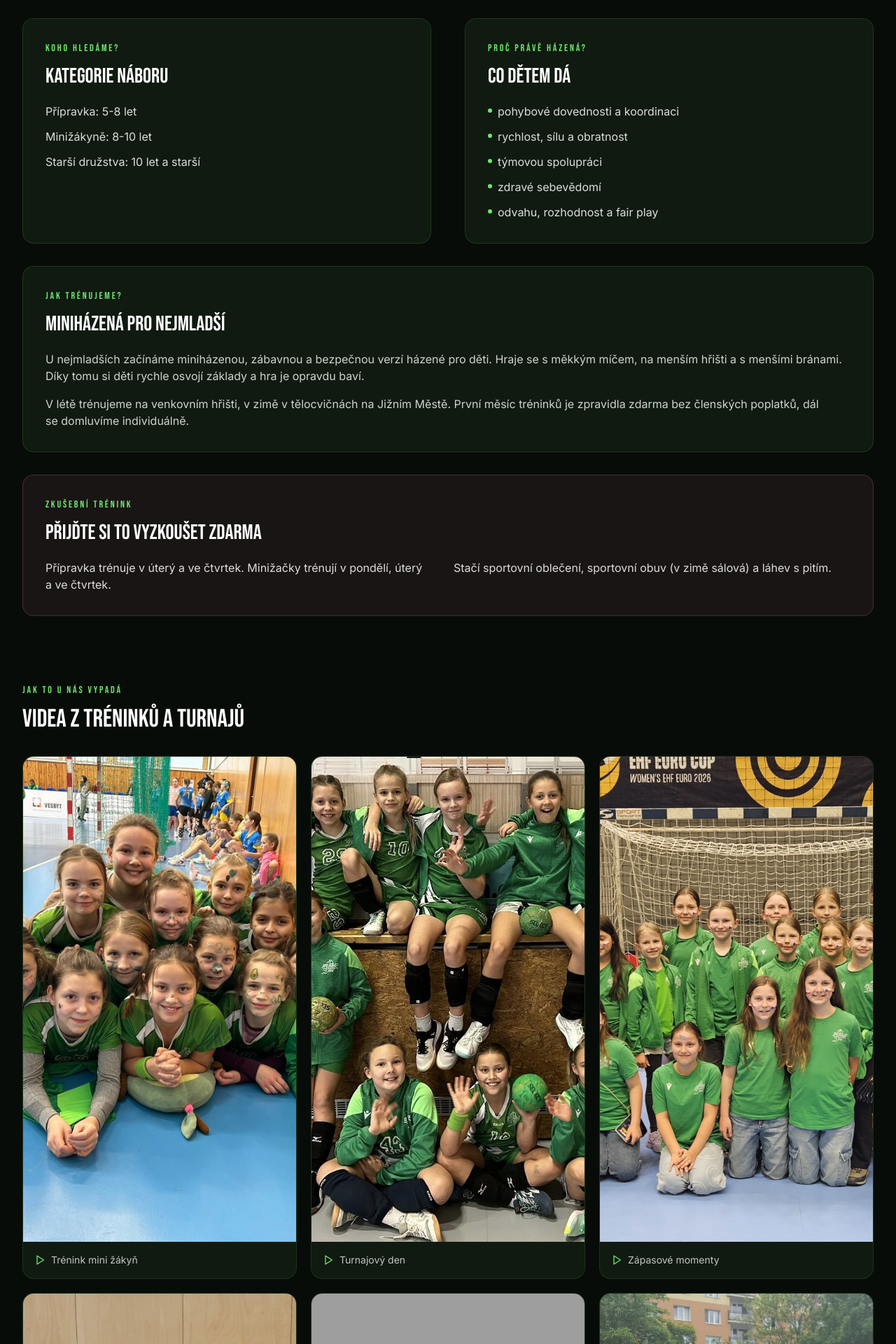
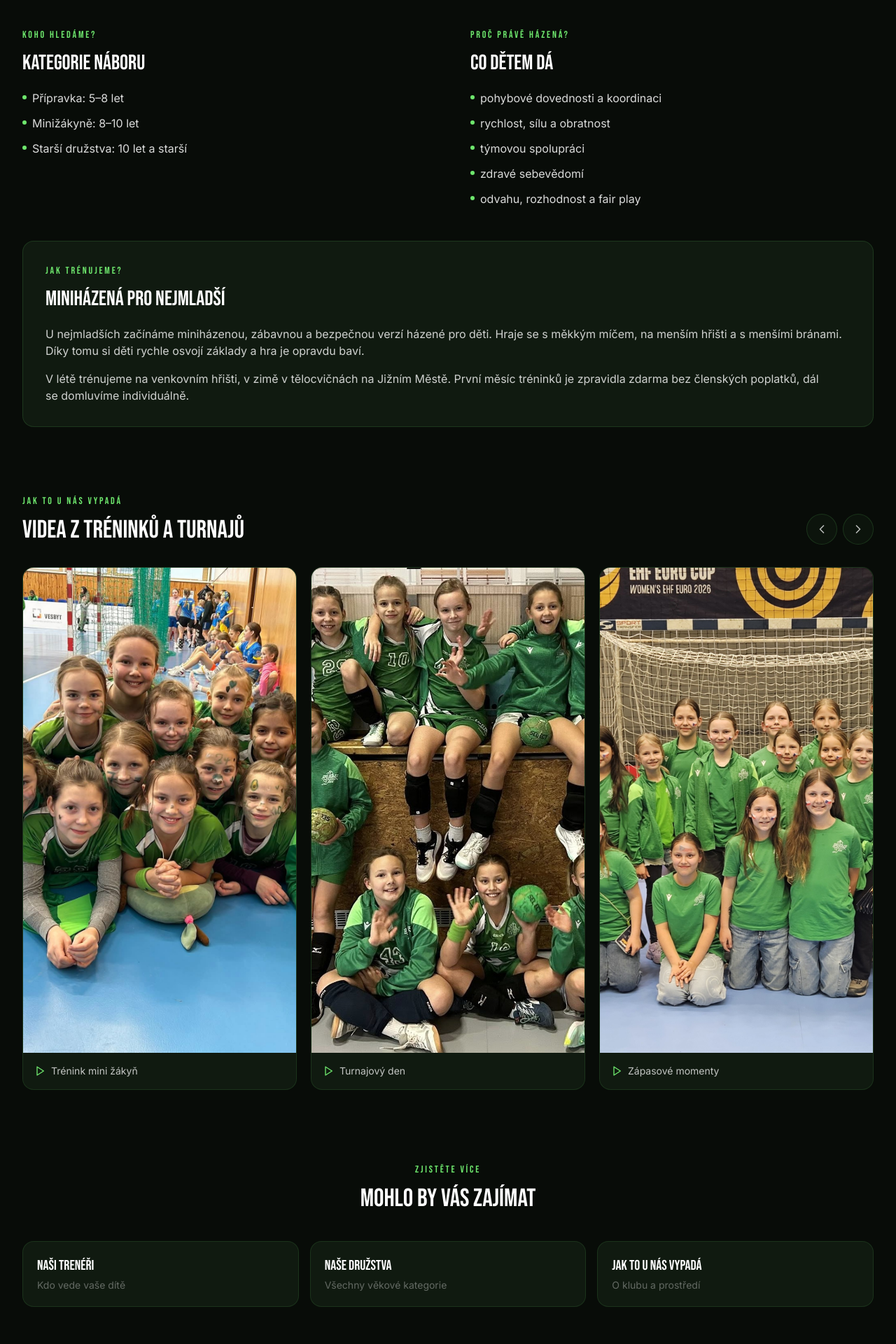
Before and after one commit to jakub245/hchaje-web, a React (Vite) app: page /chci-se-pridat in a window 1280 px wide. Shown: the part 860-2780 px from the top of the page at 70% size. Built offline with nearby package versions, Linux system fonts and the light colour scheme; grey boxes are pictures that could not be loaded.

Commit message:
Rebuild nabor page: CTA anchor, remove boxes, video carousel, Mohlo by vas zajimat, merge contact+form sections

```diff
--- a/src/app/pages/ChciSePridat.tsx
+++ b/src/app/pages/ChciSePridat.tsx
@@ -1,5 +1,6 @@
-import { useEffect, useState } from "react";
-import { ChevronLeft, ChevronRight, Mail, Play } from "lucide-react";
+import { useEffect, useRef, useState } from "react";
+import { ChevronLeft, ChevronRight, Mail, Phone, Play } from "lucide-react";
+import { Link } from "react-router";
 import {
   PageHero,
   SectionLabel,
@@ -14,7 +15,6 @@ import naborMini from "../../imports/foto/nabor/Nabor_mini.jpg";
 import naborRepre from "../../imports/foto/nabor/Nabor_repre.jpg";
 import naborSulcak from "../../imports/foto/nabor/Nabor_sulcak.jpg";
 import naborTurnaj from "../../imports/foto/nabor/Nabor_turnaj.jpg";
-import naborPaulin from "../../imports/foto/nabor/petr-paulin-nabor.png";
 
 const NABOR_GALLERY = [
   { src: naborMini, alt: "Nábor HC Háje - mini žákyně" },
@@ -76,6 +76,12 @@ const isValidPhone = (prefix: string, value: string) => {
 
 export default function ChciSePridatPage() {
   const [galleryIndex, setGalleryIndex] = useState(0);
+  const videoScrollRef = useRef<HTMLDivElement>(null);
+  const scrollVideos = (dir: 1 | -1) => {
+    const el = videoScrollRef.current;
+    if (!el) return;
+    el.scrollBy({ left: dir * el.offsetWidth, behavior: "smooth" });
+  };
   const [formData, setFormData] = useState(INITIAL_FORM);
   const [isSending, setIsSending] = useState(false);
   const [submitState, setSubmitState] = useState<{ type: "idle" | "success" | "error"; message: string }>({
@@ -150,9 +156,16 @@ export default function ChciSePridatPage() {
               <p className="text-white/55 mb-4" style={{ fontFamily: inter }}>
                 {nbspShortWords("U nejmenších dětí stavíme hlavně na radosti z pohybu, hrách a pozitivním vztahu ke sportu. Děti vedeme krok za krokem tak, aby měly ze sportu dlouhodobě dobrý pocit.")}
               </p>
-              <p className="text-white/55" style={{ fontFamily: inter }}>
+              <p className="text-white/55 mb-8" style={{ fontFamily: inter }}>
                 {nbspShortWords("První trénink je u nás vždy zdarma a nezávazně. Přijďte mezi nás objevit radost z pohybu a týmového sportu.")}
               </p>
+              <a
+                href="#kontaktni-formular"
+                className="inline-flex items-center gap-2 rounded-full px-8 py-3 bg-[#6EE76D] text-[#080C08] hover:brightness-110 hover:shadow-[0_0_20px_rgba(110,231,109,0.28)] uppercase transition-all duration-300"
+                style={{ fontFamily: bebas, letterSpacing: "0.08em" }}
+              >
+                Chci zkušební trénink
+              </a>
             </div>
             <div className="relative rounded-2xl overflow-hidden aspect-[4/3] group">
               {NABOR_GALLERY.map((item, index) => (
@@ -198,18 +211,27 @@ export default function ChciSePridatPage() {
 
       <section className="reveal-on-scroll pb-16 lg:pb-24">
         <div className="max-w-7xl mx-auto px-4 sm:px-6 lg:px-8">
-          <div className="grid lg:grid-cols-2 gap-8 lg:gap-12">
-            <article className="rounded-2xl border border-[#6EE76D]/14 bg-[#101a10] p-6 lg:p-8">
+          <div className="grid lg:grid-cols-2 gap-8 lg:gap-16">
+            <div>
               <SectionLabel>Koho hledáme?</SectionLabel>
               <h3 className="text-2xl lg:text-3xl text-white uppercase mb-5" style={{ fontFamily: bebas }}>Kategorie náboru</h3>
               <ul className="space-y-3 text-white/85" style={{ fontFamily: inter }}>
-                <li>Přípravka: 5-8 let</li>
-                <li>Minižákyně: 8-10 let</li>
-                <li>Starší družstva: 10 let a starší</li>
+                <li className="flex items-start gap-2">
+                  <span className="mt-2 w-1.5 h-1.5 rounded-full bg-[#6EE76D] flex-shrink-0" />
+                  <span>Přípravka: 5–8 let</span>
+                </li>
+                <li className="flex items-start gap-2">
+                  <span className="mt-2 w-1.5 h-1.5 rounded-full bg-[#6EE76D] flex-shrink-0" />
+                  <span>Minižákyně: 8–10 let</span>
+                </li>
+                <li className="flex items-start gap-2">
+                  <span className="mt-2 w-1.5 h-1.5 rounded-full bg-[#6EE76D] flex-shrink-0" />
+                  <span>Starší družstva: 10 let a starší</span>
+                </li>
               </ul>
-            </article>
+            </div>
 
-            <article className="rounded-2xl border border-[#6EE76D]/14 bg-[#101a10] p-6 lg:p-8">
+            <div>
               <SectionLabel>Proč právě házená?</SectionLabel>
               <h3 className="text-2xl lg:text-3xl text-white uppercase mb-5" style={{ fontFamily: bebas }}>Co dětem dá</h3>
               <ul className="space-y-3 text-white/85" style={{ fontFamily: inter }}>
@@ -220,10 +242,10 @@ export default function ChciSePridatPage() {
                   </li>
                 ))}
               </ul>
-            </article>
+            </div>
           </div>
 
-          <div className="mt-8 rounded-2xl border border-[#6EE76D]/14 bg-[#101a10] p-6 lg:p-8">
+          <div className="mt-12 rounded-2xl border border-[#6EE76D]/14 bg-[#101a10] p-6 lg:p-8">
             <SectionLabel>Jak trénujeme?</SectionLabel>
             <h3 className="text-2xl lg:text-3xl text-white uppercase mb-5" style={{ fontFamily: bebas }}>Miniházená pro nejmladší</h3>
             <p className="text-white/80 mb-4" style={{ fontFamily: inter }}>
@@ -233,27 +255,43 @@ export default function ChciSePridatPage() {
               {nbspShortWords("V létě trénujeme na venkovním hřišti, v zimě v tělocvičnách na Jižním Městě. První měsíc tréninků je zpravidla zdarma bez členských poplatků, dál se domluvíme individuálně.")}
             </p>
           </div>
-
-          <div className="mt-8 rounded-2xl border border-[#F587B9]/20 bg-[#F587B9]/7 p-6 lg:p-8">
-            <SectionLabel>Zkušební trénink</SectionLabel>
-            <h3 className="text-2xl lg:text-3xl text-white uppercase mb-5" style={{ fontFamily: bebas }}>Přijďte si to vyzkoušet zdarma</h3>
-            <div className="grid md:grid-cols-2 gap-4 text-white/85" style={{ fontFamily: inter }}>
-              <p>{nbspShortWords("Přípravka trénuje v úterý a ve čtvrtek. Minižačky trénují v pondělí, úterý a ve čtvrtek.")}</p>
-              <p>{nbspShortWords("Stačí sportovní oblečení, sportovní obuv (v zimě sálová) a láhev s pitím.")}</p>
-            </div>
-          </div>
         </div>
       </section>
 
       <section className="reveal-on-scroll pb-16 lg:pb-24">
         <div className="max-w-7xl mx-auto px-4 sm:px-6 lg:px-8">
-          <SectionLabel>Jak to u nás vypadá</SectionLabel>
-          <h2 className="text-3xl lg:text-4xl text-white uppercase mb-8" style={{ fontFamily: bebas }}>
-            Videa z tréninků a turnajů
-          </h2>
-          <div className="grid sm:grid-cols-2 lg:grid-cols-3 gap-5">
-            {NABOR_VIDEOS.slice(0, 6).map((video, index) => (
-              <article key={`${video.title}-${index}`} className="rounded-2xl overflow-hidden border border-[#6EE76D]/12 bg-[#101a10]">
+          <div className="flex items-end justify-between gap-4 mb-8">
+            <div>
+              <SectionLabel>Jak to u nás vypadá</SectionLabel>
+              <h2 className="text-3xl lg:text-4xl text-white uppercase" style={{ fontFamily: bebas }}>
+                Videa z tréninků a turnajů
+              </h2>
+            </div>
+            <div className="flex gap-2 flex-shrink-0">
+              <button
+                type="button"
+                onClick={() => scrollVideos(-1)}
+                className="inline-flex h-11 w-11 items-center justify-center rounded-full bg-[#0e160e]/90 border border-[#6EE76D]/15 text-white/70 hover:text-white transition"
+                aria-label="Posunout doleva"
+              >
+                <ChevronLeft className="w-5 h-5" />
+              </button>
+              <button
+                type="button"
+                onClick={() => scrollVideos(1)}
+                className="inline-flex h-11 w-11 items-center justify-center rounded-full bg-[#0e160e]/90 border border-[#6EE76D]/15 text-white/70 hover:text-white transition"
+                aria-label="Posunout doprava"
+              >
+                <ChevronRight className="w-5 h-5" />
+              </button>
+            </div>
+          </div>
+          <div ref={videoScrollRef} className="flex gap-5 overflow-x-auto pb-2 scroll-smooth [scrollbar-width:none] [&::-webkit-scrollbar]:hidden">
+            {NABOR_VIDEOS.map((video, index) => (
+              <article
+                key={`${video.title}-${index}`}
+                className="rounded-2xl overflow-hidden border border-[#6EE76D]/12 bg-[#101a10] flex-shrink-0 w-[calc((100%-2.5rem)/3)] min-w-[200px]"
+              >
                 <div className="aspect-[9/16] bg-black">
                   <ImageWithFallback src={video.poster} alt={video.title} className="w-full h-full object-cover" />
                 </div>
@@ -267,61 +305,82 @@ export default function ChciSePridatPage() {
         </div>
       </section>
 
+      {/* Mohlo by vás zajímat */}
       <section className="reveal-on-scroll pb-16 lg:pb-24">
-        <div className="max-w-7xl mx-auto px-4 sm:px-6 lg:px-8">
-          <SectionLabel>Trenéři přípravky a minižaček</SectionLabel>
-          <div className="rounded-2xl border border-[#6EE76D]/18 bg-gradient-to-r from-[#6EE76D]/10 via-[#F587B9]/7 to-[#6EE76D]/10 p-6 lg:p-8">
-            <div className="grid lg:grid-cols-[220px_1fr] gap-6 lg:gap-8 items-center">
-              <div className="mx-auto w-44 h-44 lg:w-52 lg:h-52 rounded-2xl overflow-hidden border border-[#6EE76D]/25 shadow-[0_0_35px_rgba(110,231,109,0.12)]">
-                <ImageWithFallback src={naborPaulin} alt="Petr Paulín" className="w-full h-full object-cover" />
-              </div>
-              <div>
-                <p className="text-[#6EE76D] uppercase tracking-[0.15em] mb-2" style={{ fontFamily: bebas }}>Trenérská licence C</p>
-                <h3 className="text-3xl lg:text-4xl text-white uppercase mb-3" style={{ fontFamily: bebas }}>Petr Paulín (41 let)</h3>
-                <p className="text-white/70 mb-3" style={{ fontFamily: inter }}>
-                  {nbspShortWords("Házené se věnuji od dětství a většinu hráčské kariéry jsem prožil v klubu Sokol Praha Vršovice. Vedle házené jsem se aktivně věnoval také fotbalu, běhu, triatlonu a raketovým sportům. Díky dlouholetým zkušenostem přináším dětem pevné základy pohybu, disciplínu i radost ze hry.")}
-                </p>
-                <p className="text-white/70 mb-3" style={{ fontFamily: inter }}>
-                  {nbspShortWords("Mám dvě dcery, a právě proto mám blízký vztah k práci s dětmi i porozumění tomu, co rodiče od kvalitního trenéra očekávají. Od roku 2024 působím v HC Háje, kde se věnuji především našim nejmenším hráčkám.")}
-                </p>
-                <p className="text-white/55" style={{ fontFamily: inter }}>
-                  {nbspShortWords("Mým cílem je vytvářet bezpečné, přátelské a motivující prostředí, ve kterém si děti budují lásku k házené, pohybu a sportu jako přirozené součásti života.")}
-                </p>
-              </div>
-            </div>
+        <div className="max-w-7xl mx-auto px-4 sm:px-6 lg:px-8 text-center">
+          <SectionLabel>Zjistěte více</SectionLabel>
+          <h2 className="text-3xl lg:text-4xl text-white uppercase mb-10" style={{ fontFamily: bebas }}>Mohlo by vás zajímat</h2>
+          <div className="grid sm:grid-cols-3 gap-4 text-left">
+            <Link
+              to="/o-klubu"
+              className="p-5 rounded-2xl bg-[#101a10] border border-[#6EE76D]/12 hover:border-[#6EE76D]/25 transition-all group"
+            >
+              <h3 className="text-white uppercase group-hover:text-[#6EE76D] transition-colors text-xl" style={{ fontFamily: bebas }}>Naši trenéři</h3>
+              <p className="text-white/35 text-sm mt-1" style={{ fontFamily: inter }}>Kdo vede vaše dítě</p>
+            </Link>
+            <Link
+              to="/druzstva"
+              className="p-5 rounded-2xl bg-[#101a10] border border-[#6EE76D]/12 hover:border-[#6EE76D]/25 transition-all group"
+            >
+              <h3 className="text-white uppercase group-hover:text-[#6EE76D] transition-colors text-xl" style={{ fontFamily: bebas }}>Naše družstva</h3>
+              <p className="text-white/35 text-sm mt-1" style={{ fontFamily: inter }}>Všechny věkové kategorie</p>
+            </Link>
+            <Link
+              to="/o-klubu"
+              className="p-5 rounded-2xl bg-[#101a10] border border-[#6EE76D]/12 hover:border-[#6EE76D]/25 transition-all group"
+            >
+              <h3 className="text-white uppercase group-hover:text-[#6EE76D] transition-colors text-xl" style={{ fontFamily: bebas }}>Jak to u nás vypadá</h3>
+              <p className="text-white/35 text-sm mt-1" style={{ fontFamily: inter }}>O klubu a prostředí</p>
+            </Link>
           </div>
         </div>
       </section>
 
-      <section className="reveal-on-scroll pb-16 lg:pb-24">
+      {/* Contact + Form */}
+      <section id="kontaktni-formular" className="reveal-on-scroll pb-20 lg:pb-28">
         <div className="max-w-7xl mx-auto px-4 sm:px-6 lg:px-8">
-          <div className="rounded-2xl border border-[#6EE76D]/14 bg-[#101a10] p-6 lg:p-8">
-            <SectionLabel>Kontakty</SectionLabel>
-            <h3 className="text-2xl lg:text-3xl text-white uppercase mb-5" style={{ fontFamily: bebas }}>Ozvěte se nám přímo</h3>
-            <p className="text-white/80 mb-6" style={{ fontFamily: inter }}>
+          <div className="text-center mb-12">
+            <SectionLabel>Kontakt</SectionLabel>
+            <h2 className="text-4xl lg:text-5xl text-white uppercase mb-4" style={{ fontFamily: bebas }}>
+              Přijďte si to vyzkoušet
+            </h2>
+            <p className="text-white/55 max-w-2xl mx-auto" style={{ fontFamily: inter }}>
               {nbspShortWords("Domluvte si návštěvu na prvním ukázkovém tréninku přes kontakty níže. Nebo vyplňte kontaktní formulář a ozveme se vám zpět.")}
             </p>
-            <div className="grid md:grid-cols-2 gap-4 text-white/85" style={{ fontFamily: inter }}>
-              <p>Petr Paulín: 792 336 535</p>
-              <p>Petr Zálešák: 777 721 282</p>
-              <p>Kateřina Bláhová: 608 981 667</p>
-              <p>E-mail: pripravkahchaje@gmail.com</p>
+          </div>
+
+          <div className="grid lg:grid-cols-[1fr_1.6fr] gap-10 lg:gap-16 items-start">
+            {/* Left: contact info */}
+            <div>
+              <h3 className="text-2xl lg:text-3xl text-white uppercase mb-6" style={{ fontFamily: bebas }}>Ozvěte se na přímo</h3>
+              <div className="space-y-5">
+                {[
+                  { icon: Phone, label: "Petr Paulín", value: "792 336 535", href: "tel:+420792336535" },
+                  { icon: Phone, label: "Petr Zálešák", value: "777 721 282", href: "tel:+420777721282" },
+                  { icon: Phone, label: "Kateřina Bláhová", value: "608 981 667", href: "tel:+420608981667" },
+                  { icon: Mail, label: "E-mail", value: "pripravkahchaje@gmail.com", href: "mailto:pripravkahchaje@gmail.com" },
+                ].map((c) => (
+                  <div key={c.label} className="flex items-start gap-4">
+                    <div className="w-12 h-12 rounded-full bg-[#6EE76D]/10 flex items-center justify-center flex-shrink-0">
+                      <c.icon className="w-5 h-5 text-[#6EE76D]" />
+                    </div>
+                    <div>
+                      <p className="text-white/35 text-sm mb-1" style={{ fontFamily: inter }}>{c.label}</p>
+                      <a href={c.href} className="text-white hover:text-[#6EE76D] transition-colors" style={{ fontFamily: inter }}>{c.value}</a>
+                    </div>
+                  </div>
+                ))}
+              </div>
             </div>
-          </div>
-        </div>
-      </section>
 
-      {/* Contact form */}
-      <section className="reveal-on-scroll pb-20 lg:pb-28">
-        <div className="max-w-7xl mx-auto px-4 sm:px-6 lg:px-8">
-          <div className="p-8 lg:p-12 rounded-2xl bg-gradient-to-r from-[#6EE76D]/8 via-[#6EE76D]/4 to-[#6EE76D]/8 border border-[#6EE76D]/15">
-            <div className="max-w-3xl mx-auto">
+            {/* Right: form */}
+            <div className="p-8 lg:p-10 rounded-2xl bg-gradient-to-r from-[#6EE76D]/8 via-[#6EE76D]/4 to-[#6EE76D]/8 border border-[#6EE76D]/15">
               <SectionLabel>Napište nám</SectionLabel>
-              <h2 className="text-3xl lg:text-4xl text-white uppercase mb-4" style={{ fontFamily: bebas }}>
-                Kontaktní formulář
+              <h2 className="text-3xl lg:text-4xl text-white uppercase mb-2" style={{ fontFamily: bebas }}>
+                První trénink je zdarma
               </h2>
-              <p className="text-white/45 mb-8" style={{ fontFamily: inter }}>
-                {nbspShortWords("První trénink je u nás zdarma a nezávazně. Napište nám pár informací a ozveme se vám co nejdříve.")}
+              <p className="text-[#6EE76D] uppercase tracking-[0.12em] mb-6" style={{ fontFamily: bebas }}>
+                Těšíme se na vás
               </p>
 
               {submitState.type !== "idle" && (
@@ -452,7 +511,6 @@ export default function ChciSePridatPage() {
           </div>
         </div>
       </section>
-
     </>
   );
 }
```
